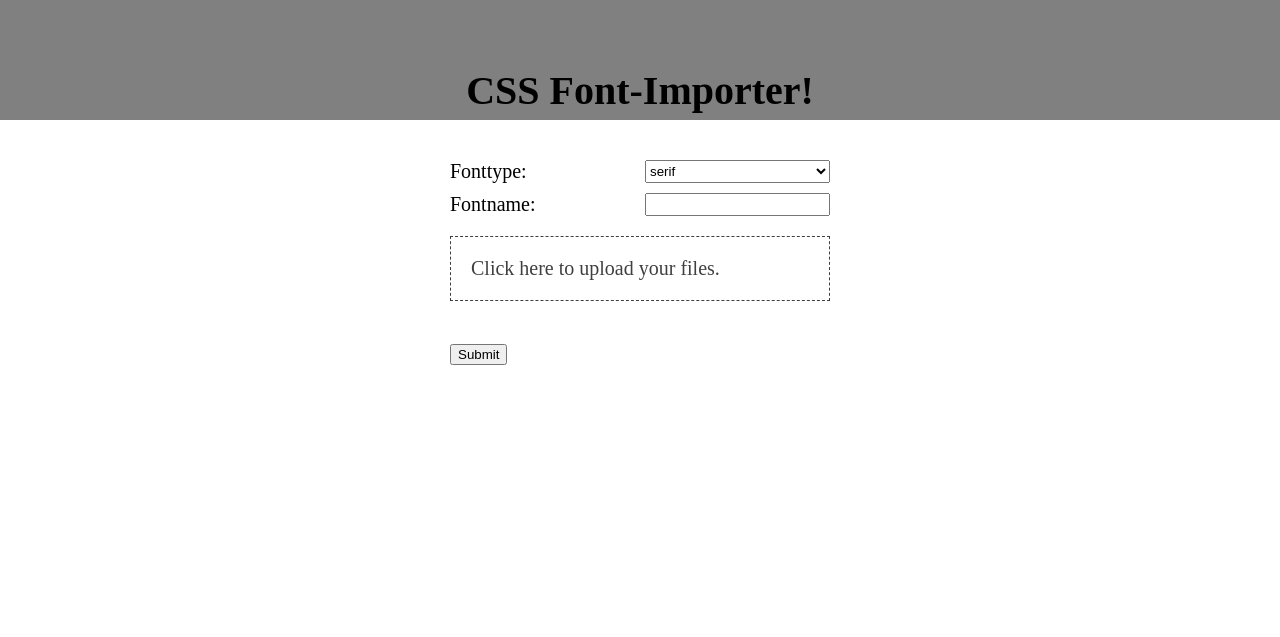
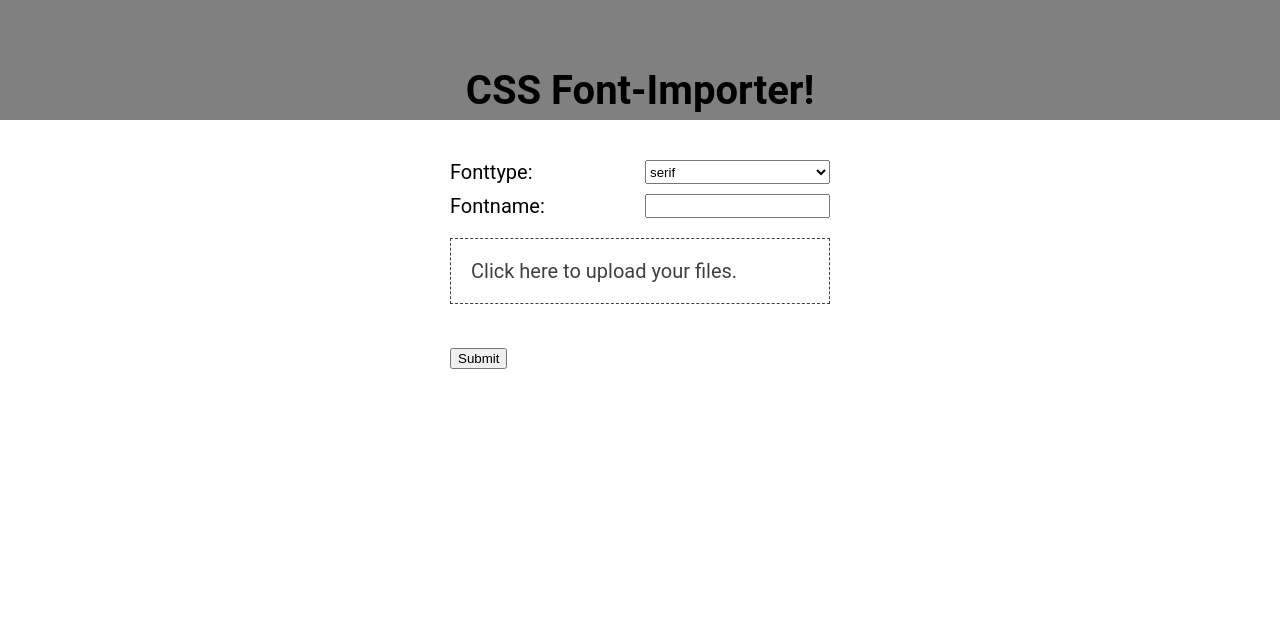
Before and after one commit to j-toscani/cssfontimportcreator, a website with bundled scripts: page index.html in a window 1280 px wide. Shown: the top 637 px of the page. Built offline with nearby package versions, Linux system fonts and the light colour scheme.

Commit message:
reorder style files

```diff
--- a/style.css
+++ b/style.css
@@ -1,4 +1,4 @@
-@import "importer.css";
+@import "/styles/importer.css";
 
 *, *: : before, *: : after {
   box-sizing: inherit;
--- a/importer.css
+++ b/styles/importer.css
@@ -1,3 +1,10 @@
+@import "./roboto.css";
+
+html {
+  font-family: Roboto, sans-serif;
+  font-weight: 400;
+}
+
 .fontinputs__container {
   display: grid;
   gap: 1rem;
@@ -51,3 +58,6 @@ label[for] {
   column-gap: 0.5rem;
   grid-template-columns: repeat(2, minmax(0, 1fr));
 }
+` code {
+  background: lightgray;
+}
--- /dev/null
+++ b/styles/roboto.css
@@ -0,0 +1,72 @@
+@font-face {
+  font-family: Roboto, sans-serif;
+  font-weight: 900;
+  font-style: normal;
+  url: url("../fonts/Roboto-Black.ttf");
+}
+@font-face {
+  font-family: Roboto, sans-serif;
+  font-weight: 900;
+  font-style: italic;
+  url: url("../fonts/Roboto-BlackItalic.ttf");
+}
+@font-face {
+  font-family: Roboto, sans-serif;
+  font-weight: 700;
+  font-style: normal;
+  url: url("../fonts/Roboto-Bold.ttf");
+}
+@font-face {
+  font-family: Roboto, sans-serif;
+  font-weight: 700;
+  font-style: italic;
+  url: url("../fonts/Roboto-BoldItalic.ttf");
+}
+@font-face {
+  font-family: Roboto, sans-serif;
+  font-weight: 400;
+  font-style: italic;
+  url: url("../fonts/Roboto-Italic.ttf");
+}
+@font-face {
+  font-family: Roboto, sans-serif;
+  font-weight: 300;
+  font-style: normal;
+  url: url("../fonts/Roboto-Light.ttf");
+}
+@font-face {
+  font-family: Roboto, sans-serif;
+  font-weight: 300;
+  font-style: italic;
+  url: url("../fonts/Roboto-LightItalic.ttf");
+}
+@font-face {
+  font-family: Roboto, sans-serif;
+  font-weight: 500;
+  font-style: normal;
+  url: url("../fonts/Roboto-Medium.ttf");
+}
+@font-face {
+  font-family: Roboto, sans-serif;
+  font-weight: 500;
+  font-style: italic;
+  url: url("../fonts/Roboto-MediumItalic.ttf");
+}
+@font-face {
+  font-family: Roboto, sans-serif;
+  font-weight: 400;
+  font-style: normal;
+  url: url("../fonts/Roboto-Regular.ttf");
+}
+@font-face {
+  font-family: Roboto, sans-serif;
+  font-weight: 200;
+  font-style: normal;
+  url: url("../fonts/Roboto-Thin.ttf");
+}
+@font-face {
+  font-family: Roboto, sans-serif;
+  font-weight: 200;
+  font-style: italic;
+  url: url("../fonts/Roboto-ThinItalic.ttf");
+}
```
Also changed, not shown: 1 other file.
